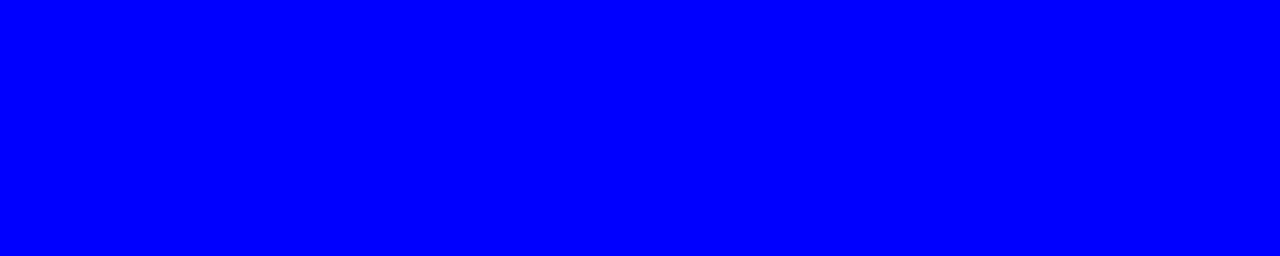
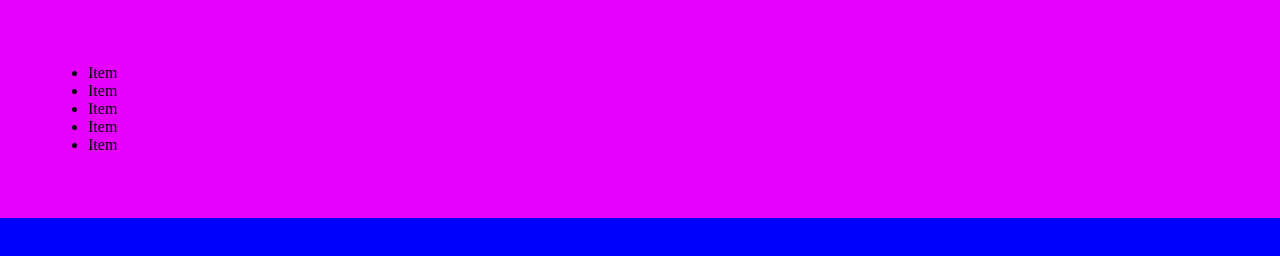
Before and after one commit to AlenaZmitrovich/new-repository, a website: page src/index.html in a window 1280 px wide. Drawn offline with Linux system fonts and the light colour scheme.

Commit message:
added header block

```diff
--- a/src/index.html
+++ b/src/index.html
@@ -9,6 +9,16 @@
     <link rel="stylesheet" href="./styles/main.css">
 </head>
 <body>
-
+    <header class="header">
+        <nav class="navbar">
+            <ul class="navbar__lists">
+                <li class="navbar__list">Item</li>
+                <li class="navbar__list">Item</li>
+                <li class="navbar__list">Item</li>
+                <li class="navbar__list">Item</li>
+                <li class="navbar__list">Item</li>
+            </ul>
+        </nav>
+    </header>
 </body>
 </html>
--- /dev/null
+++ b/src/styles/_header.scss
@@ -0,0 +1,6 @@
+.header{
+    width: 100%;
+    padding: $p-3;
+
+    background-color: $secondary-color;
+}
--- a/src/styles/_variables.scss
+++ b/src/styles/_variables.scss
@@ -1,3 +1,7 @@
 $primary-color: blue;
+$secondary-color: rgb(230, 0, 255);
+
 
 $fz-46: 46px;
+
+$p-3:3rem;
--- a/src/styles/main.scss
+++ b/src/styles/main.scss
@@ -1,2 +1,3 @@
 @import './variables';
 @import './default';
+@import './header';
```
Also changed, not shown: src/styles/main.css, 1 other file.
